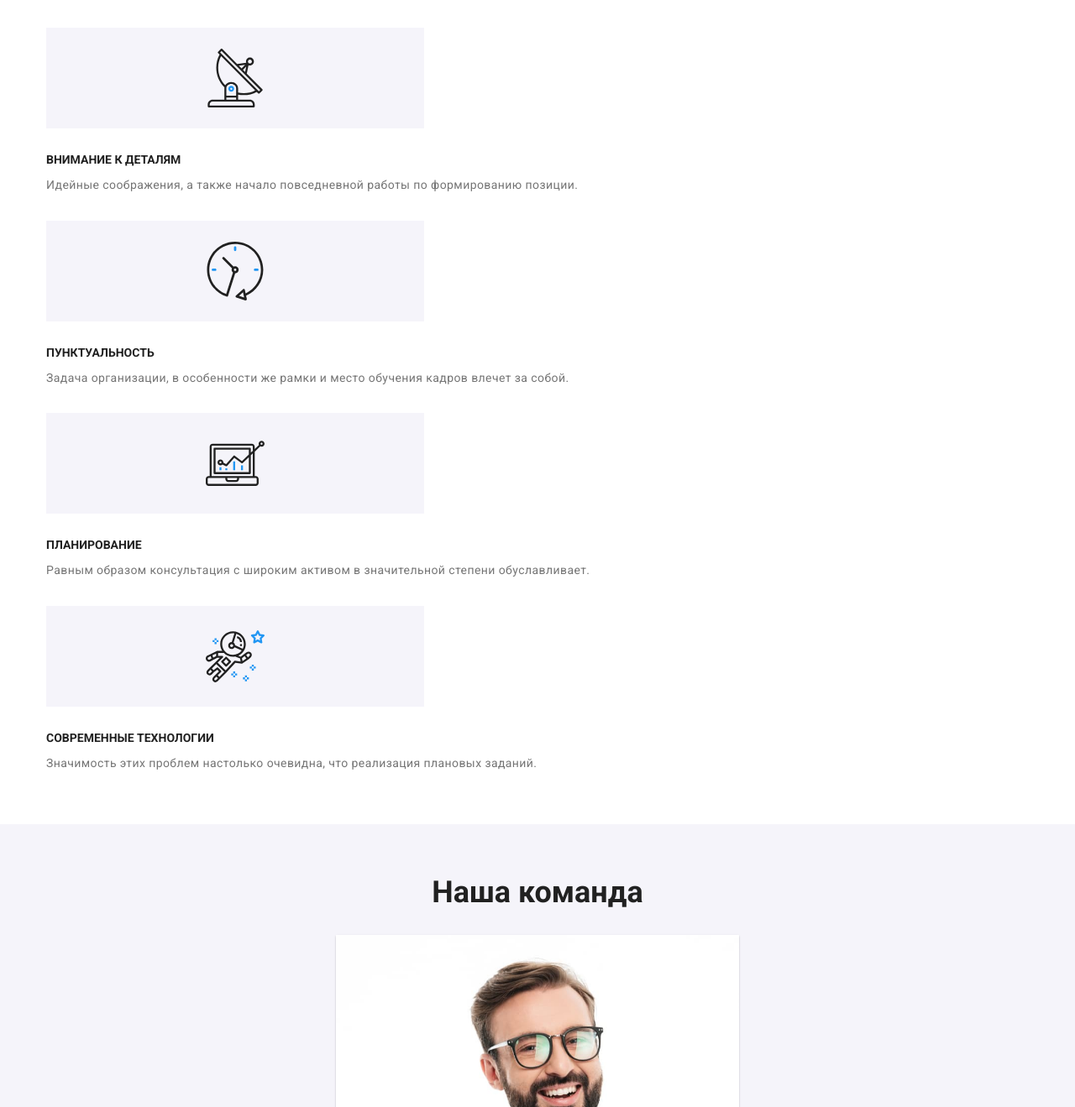
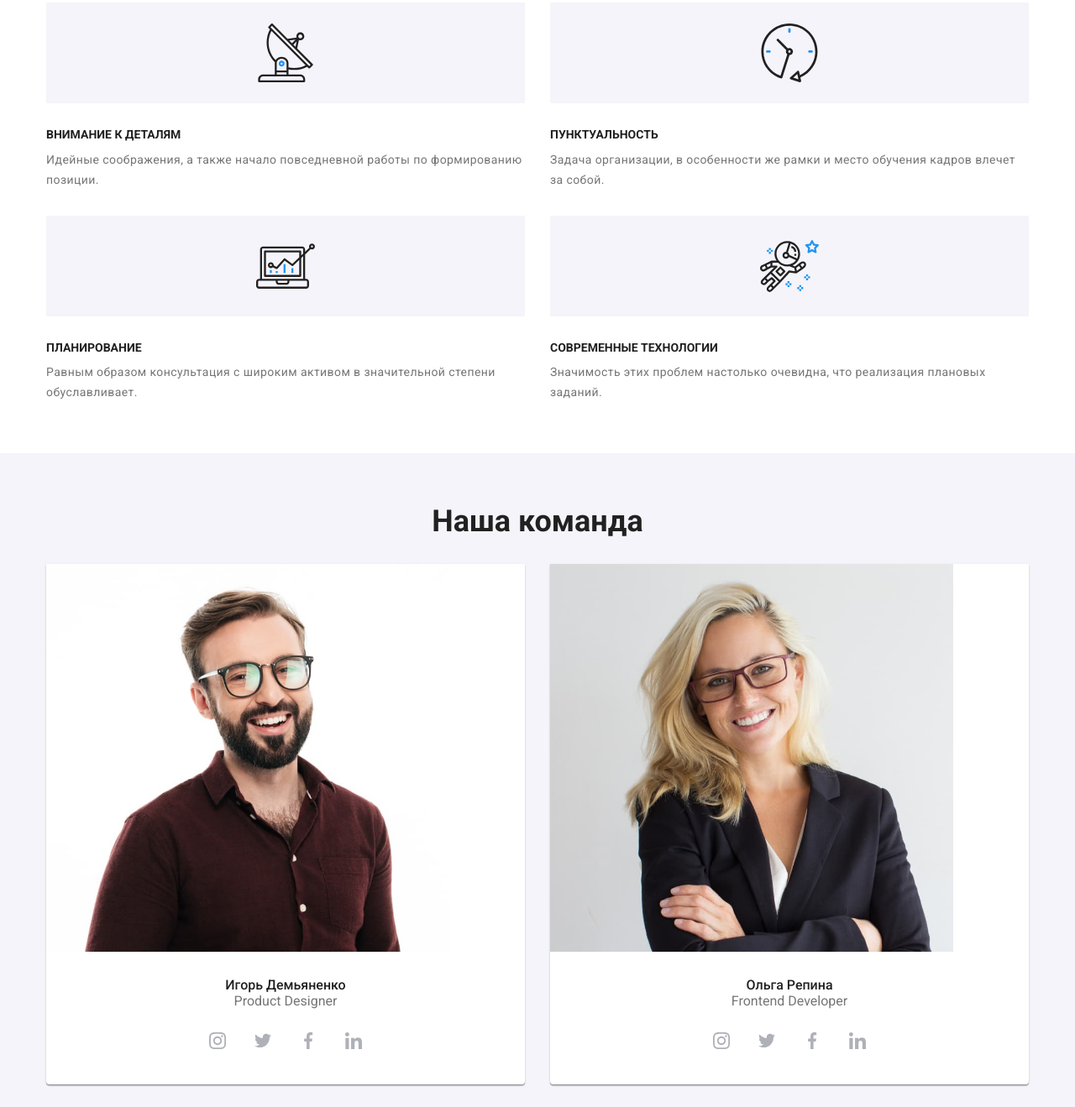
Before and after one commit to chetkiy777/goit-markup-hw-08, a website: page index.html in a window 1280 px wide. Shown: the part 570-1889 px from the top of the page at 84% size. Drawn offline with Linux system fonts and the light colour scheme.

Commit message:
done tablet type
correct all sections .. footer dont fisnish

```diff
--- a/index.html
+++ b/index.html
@@ -157,42 +157,53 @@
                     <ul class="about__list">
                         <li class="about__item">
                             <div class="about__icon-thumb">
-                                <svg height="120" width="450" class="antena">
+                                <svg class="antena">
                                     <use href="./images/icons.svg#antena"></use>
                                 </svg>
                             </div>
+                            <div class="about__text-thumb">
                                 <h3 class="about__title">Внимание к деталям</h3>
                                 <p class="about__text">Идейные соображения, а также начало повседневной работы по формированию позиции.</p>
+                            </div>
                         </li>
+
                         <li class="about__item">
                             <div class="about__icon-thumb">
                                 <svg class="clock">
                                     <use href="./images/icons.svg#clock"></use>
                                 </svg>
                             </div>
+                            <div class="about__text-thumb">
                                 <h3 class="about__title">Пунктуальность</h3>
                                 <p class="about__text">Задача организации, в особенности же рамки и место обучения кадров влечет за собой.</p>
+                            </div>
                         </li>
+
                         <li class="about__item">
                             <div class="about__icon-thumb">
                                 <svg class="diagram">
                                     <use href="./images/icons.svg#diagram"></use>
                                 </svg>
                             </div>
+                            <div class="about__text-thumb">
                                 <h3 class="about__title">Планирование</h3>
                                 <p class="about__text">Равным образом консультация с широким активом в значительной степени обуславливает.</p>
+                            </div>
                         </li>
+
                         <li class="about__item">
                             <div class="about__icon-thumb">
                                 <svg class="astro">
                                     <use href="./images/icons.svg#astro"></use>
                                 </svg>
                             </div>
+                            <div class="about__text-thumb">
                                 <h3 class="about__title">Современные технологии</h3>
                                 <p class="about__text">Значимость этих проблем настолько очевидна, что реализация плановых заданий.</p>
+                            </div>
                         </li>
+
                     </ul>
-
                 </div>
             </section>
 
@@ -232,6 +243,7 @@
 
             <section class="team section">
                 <div class="container">
+
                     <h2>Наша команда</h2>
 
                     <ul class="team__list">
@@ -277,7 +289,9 @@
                         </li>
 
                         <li class="team__item">
+                            <div class="img-thumb">
                               <img src="./images/photo-2.jpg" alt="фото Ольга Репина">
+                            </div>
                             <div class="team__item--thumb">
                                 <h3 class="team__title">Ольга Репина</h3>
                                 <p class="team__text">Frontend Developer</p>
@@ -315,7 +329,9 @@
                         </li>
 
                         <li class="team__item">
+                            <div class="img-thumb">
                                 <img src="./images/photo-3.jpg" alt="фото Николай Тарасов">
+                            </div>
                             <div class="team__item--thumb">
                                 <h3 class="team__title">Николай Тарасов</h3>
                                 <p class="team__text">Marketing</p>
@@ -353,7 +369,9 @@
                         </li>
 
                         <li class="team__item">
+                            <div class="img-thumb">
                                 <img src="./images/photo-4.jpg" alt="фото Михаил Ермаков">
+                            </div>
                             <div class="team__item--thumb">
                                 <h3 class="team__title">Михаил Ермаков</h3>
                                 <p class="team__text">UI Designer</p>
@@ -462,7 +480,7 @@
             <div class="container inline">
 
                 <div class="footer__info">
-                    <a href="./index.html"><span class="logo__web">Web</span><span class="logo__studio studio-white" >Studio</span></a>
+                    <a href="./index.html"><span class="logo__web">Web</span><span class="logo__studio studio-white">Studio</span></a>
                     <address class="address">г. Киев, пр-т Леси Украинки, 26</address>
                     <div class="footer__contacts">
                         <a href="mailto:info@devstudio.com" class="footer__mail">info@devstudio.com</a>
@@ -480,6 +498,7 @@
                                 </svg>
                             </a>
                         </li>
+
                         <li class="welcome__item">
                             <a href="" class="welcome__link">
                                 <svg>
@@ -487,6 +506,7 @@
                                 </svg>
                             </a>
                         </li>
+
                         <li class="welcome__item">
                             <a href="" class="welcome__link">
                                 <svg >
@@ -494,6 +514,7 @@
                                 </svg>
                             </a>
                         </li>
+
                         <li class="welcome__item">
                             <a href="" class="welcome__link">
                                 <svg>
@@ -503,6 +524,7 @@
                         </li>
                     </ul>
                 </div>
+
 
                 <div class="footer-subscribe">
                     <div class="container">
--- a/scss/components/_about-section.scss
+++ b/scss/components/_about-section.scss
@@ -1,24 +1,30 @@
 .about {
-  // padding: 94px 0 47px 0;
-
   &__list {
     display: flex;
-    flex-direction: column;
+
+    @media screen and (min-width: 480px) {
+      flex-direction: column;
+    }
 
     @media screen and (min-width: 768px) {
-      display: flex;
       flex-direction: row;
       flex-wrap: wrap;
+      margin-top: -30px;
+      margin-left: -30px;
     }
   }
 
   &__icon-thumb {
     display: flex;
     height: 120px;
-    width: 450px;
+
+    background-color: $background-light-color;
+
     align-items: center;
     justify-content: center;
-    background-color: $background-light-color;
+
+    @media screen and (min-width: 768px) {
+    }
   }
 
   &__title {
@@ -37,6 +43,7 @@
   }
 
   &__text {
+    display: block;
     letter-spacing: 0.03em;
     color: $secondary-text-color;
     font-size: 14px;
@@ -47,11 +54,17 @@
 }
 
 .about__item {
-  display: inline-block;
+  display: block;
   font-size: 14px;
   line-height: 1.7;
   color: $secondary-text-color;
+
   margin-top: 30px;
+
+  @media screen and (min-width: 768px) {
+    width: calc(100% / 2 - 30px);
+    margin-left: 30px;
+  }
 }
 
 .antena,
--- a/scss/components/_backdrop.scss
+++ b/scss/components/_backdrop.scss
@@ -5,6 +5,7 @@
   z-index: 2;
 
   background-color: rgba(0, 0, 0, 0.5);
+  overflow-y: scroll;
 
   transition: background-color 250ms cubic-bezier(0.4, 0, 0.2, 1),
     opacity 250ms cubic-bezier(0.4, 0, 0.2, 1);
--- a/scss/components/_clients-section.scss
+++ b/scss/components/_clients-section.scss
@@ -32,6 +32,10 @@
     transition: fill 250ms cubic-bezier(0.4, 0, 0.2, 1),
       border-color 250ms cubic-bezier(0.4, 0, 0.2, 1);
   }
+
+  @media screen and (min-width: 768px) {
+    width: calc(100% / 3 - 30px);
+  }
 }
 
 .client__link:hover,
--- a/scss/components/_container.scss
+++ b/scss/components/_container.scss
@@ -5,14 +5,14 @@
   padding-right: 15px;
 
   @media screen and (min-width: 480px) {
-    width: 480px;
+    max-width: 480px;
   }
 
   @media screen and (min-width: 768px) {
-    width: 768px;
+    max-width: 768px;
   }
 
   @media screen and (min-width: 1200px) {
-    width: 1200px;
+    max-width: 1200px;
   }
 }
--- a/scss/components/_filters-btns.scss
+++ b/scss/components/_filters-btns.scss
@@ -2,6 +2,10 @@
   display: flex;
   flex-direction: row;
   flex-wrap: wrap;
+  @media screen and (min-width: 768px) {
+    flex-wrap: nowrap;
+    justify-content: center;
+  }
 }
 
 .filters__btn {
--- a/scss/components/_heroes.scss
+++ b/scss/components/_heroes.scss
@@ -3,7 +3,6 @@
   flex-direction: column;
   align-items: center;
   height: 400px;
-  max-width: 480px;
 
   margin-right: auto;
   margin-left: auto;
@@ -11,6 +10,10 @@
 
   background-image: linear-gradient(to right, rgba(47, 48, 58, 0.4), rgba(47, 48, 58, 0.4)),
     url('../images/img-bg.jpg');
+
+  @media screen and (min-width: 768px) {
+    max-width: 768px;
+  }
 }
 
 .button-get {
--- a/scss/components/_projects-cardset.scss
+++ b/scss/components/_projects-cardset.scss
@@ -1,6 +1,10 @@
 .projects {
   display: flex;
-  flex-flow: row wrap;
+  flex-wrap: wrap;
+
+  @media screen and (min-width: 768px) {
+    margin-left: -30px;
+  }
 
   &__thumb {
     position: relative;
@@ -47,6 +51,11 @@
   margin-top: 30px;
   transition: box-shadow 250ms cubic-bezier(0.4, 0, 0.2, 1);
 
+  @media screen and (min-width: 768px) {
+    width: calc(100% / 2 - 30px);
+    margin-left: 30px;
+  }
+
   & .item-title {
     text-transform: none;
     font-weight: bold;
--- a/scss/components/_team-section.scss
+++ b/scss/components/_team-section.scss
@@ -11,7 +11,7 @@
     @media screen and (min-width: 768px) {
       flex-direction: row;
       flex-wrap: wrap;
-      justify-content: space-around;
+      margin-left: -30px;
     }
   }
 
@@ -20,6 +20,8 @@
     font-size: 16px;
     line-height: 1.19;
     color: $main-text-color;
+
+    margin-top: 30px;
   }
 
   &__text {
@@ -44,6 +46,11 @@
   box-sizing: border-box;
 
   margin-top: 30px;
+
+  @media screen and (min-width: 768px) {
+    width: calc(100% / 2 - 30px);
+    margin-left: 30px;
+  }
 }
 
 .team__icon-list {
```
Also changed, not shown: scss/components/_footer.scss (+11 -0 lines), css/main.css, css/main.min.css, 2 other files. Lines whose indentation alone changed are shown as unchanged.
